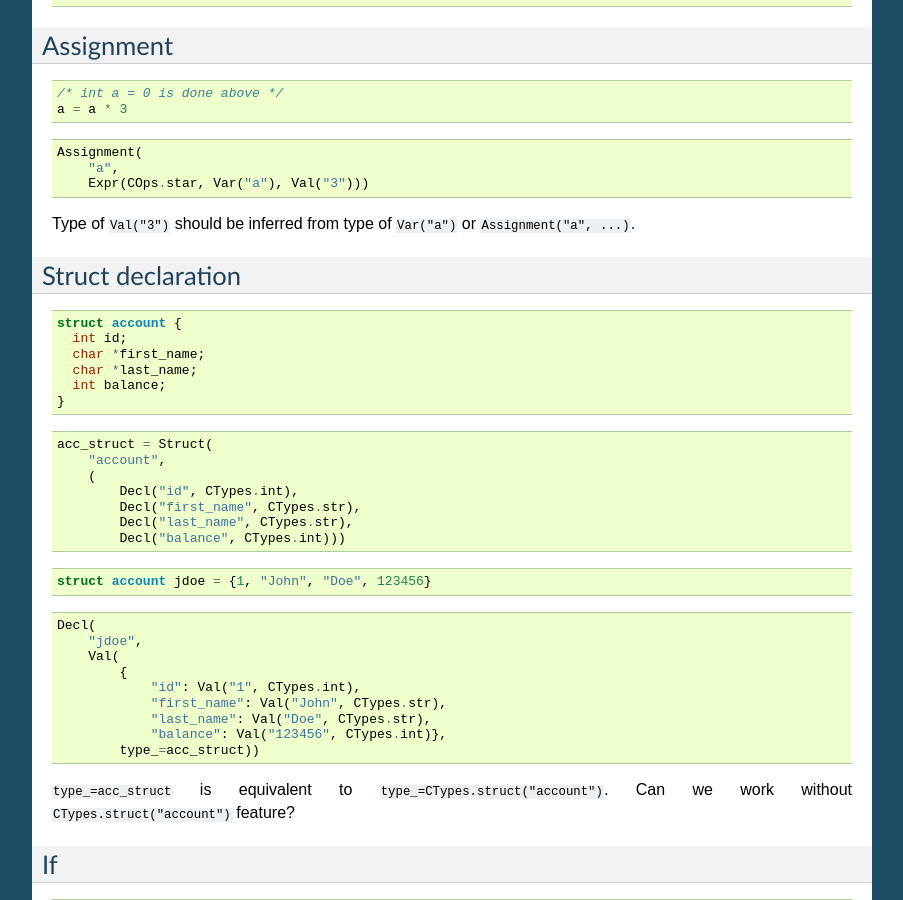
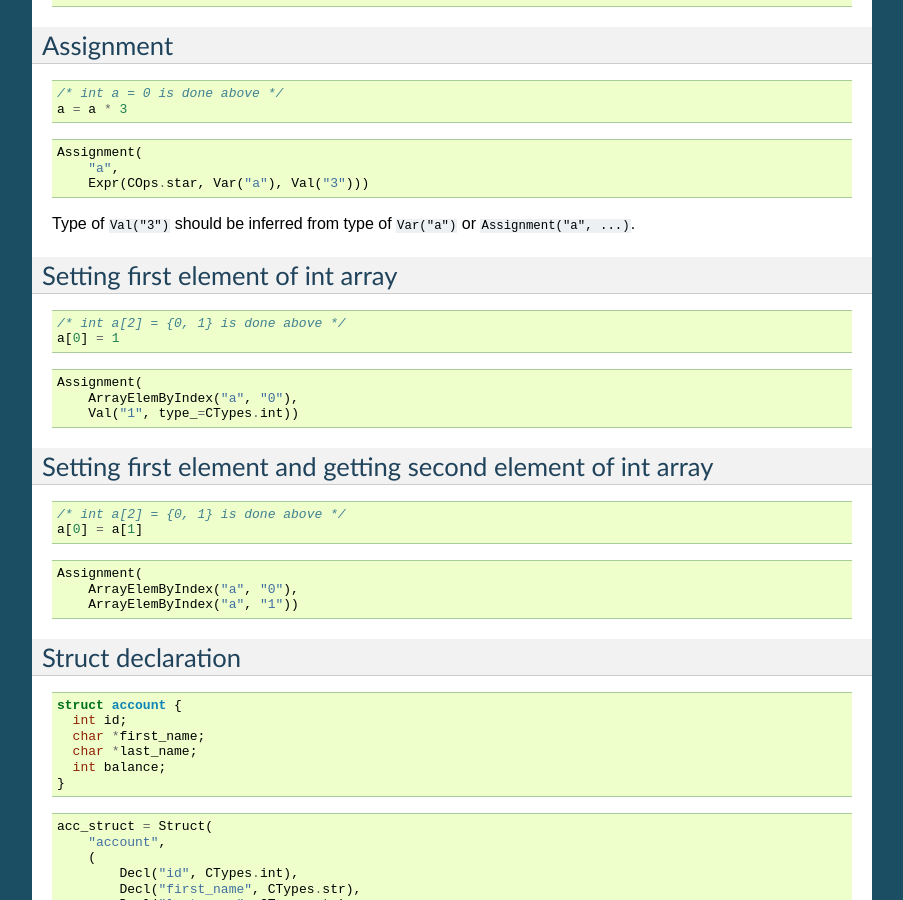
Before and after one commit to adrian-lang/adrian.cgen, a Sphinx documentation site: the page built from docs/design.rst, in a window 1280 px wide and 900 px high, scrolled down 1655 px. Shown: the whole window, without its empty margins (198-1101 px from the left). Built offline with Sphinx 7.4.7, drawn with Linux system fonts in a browser that asks for light colours; some of the changed text lies outside the part shown.

Commit message:
Add getting/setting item from/of array

```diff
--- a/docs/design.rst
+++ b/docs/design.rst
@@ -123,6 +123,33 @@ Assignment
         Expr(COps.star, Var("a"), Val("3")))
 
 Type of ``Val("3")`` should be inferred from type of ``Var("a")`` or ``Assignment("a", ...)``.
+
+Setting first element of int array
+----------------------------------
+.. code-block:: c
+
+    /* int a[2] = {0, 1} is done above */
+    a[0] = 1
+
+.. code-block:: python
+
+    Assignment(
+        ArrayElemByIndex("a", "0"),
+        Val("1", type_=CTypes.int))
+
+Setting first element and getting second element of int array
+-------------------------------------------------------------
+.. code-block:: c
+
+    /* int a[2] = {0, 1} is done above */
+    a[0] = a[1]
+
+.. code-block:: python
+
+    Assignment(
+        ArrayElemByIndex("a", "0"),
+        ArrayElemByIndex("a", "1"))
+
 
 Struct declaration
 ------------------
```
Also changed, not shown: other parts of docs/design.rst (+0 -2 lines).
